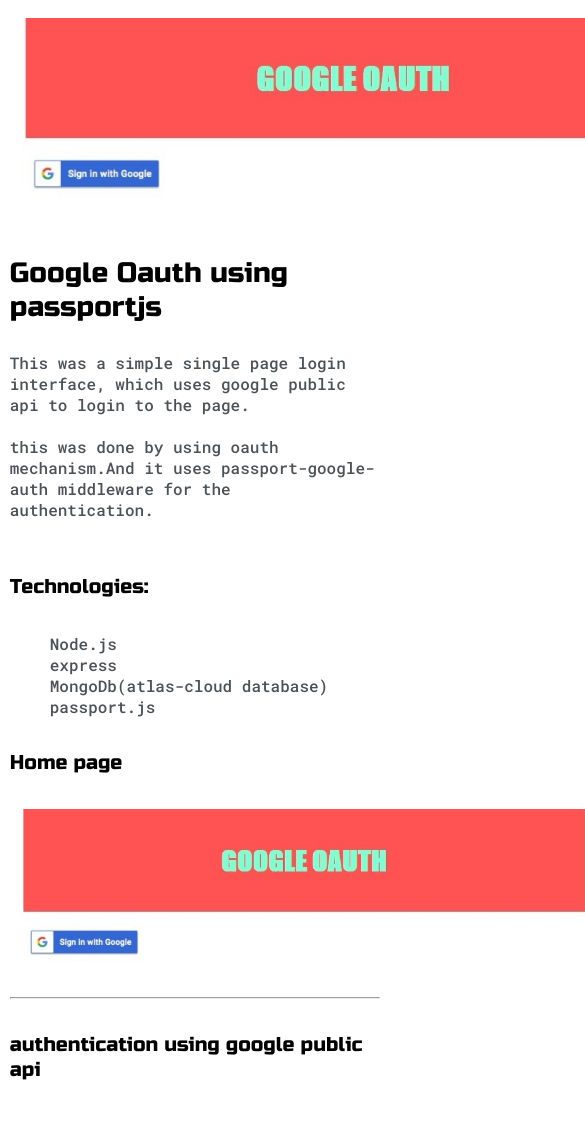
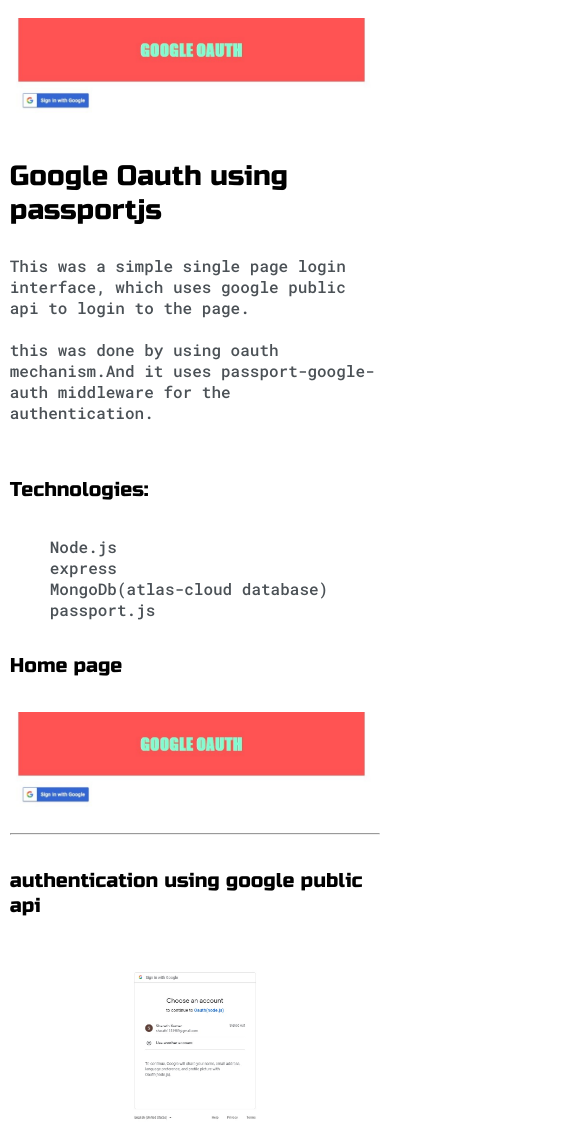
Before and after one commit to sharathsaliyan51/-my-portfolio, a plain HTML site: page post-oauth.html in a window 390 px wide. Shown: the top 1137 px of the page, 585 px wide, since content can reach past the window. Drawn offline with Linux system fonts and the light colour scheme.

Commit message:
css styles changed;

```diff
--- a/post-oauth.html
+++ b/post-oauth.html
@@ -19,13 +19,33 @@
             min-width: 600px;
         }
 
+        @media screen and (max-width: 599px) {
+            .img-container3 {
+                min-width: 100px;
+            }
+        }
+
+
         .img-container1 {
             min-width: 700px;
         }
 
+        @media screen and (max-width: 699px) {
+            .img-container1 {
+                min-width: 100px;
+            }
+        }
+
         .img-container2 {
-            min-width: 900px;
+            max-width: 900px;
         }
+
+        @media screen and (max-width: 899px) {
+            .img-container2 {
+                min-width: 100px;
+            }
+        }
+
 
         .center {
             margin: 0 auto;
```
Also changed, not shown: post-passport.html (+21 -1 lines).
